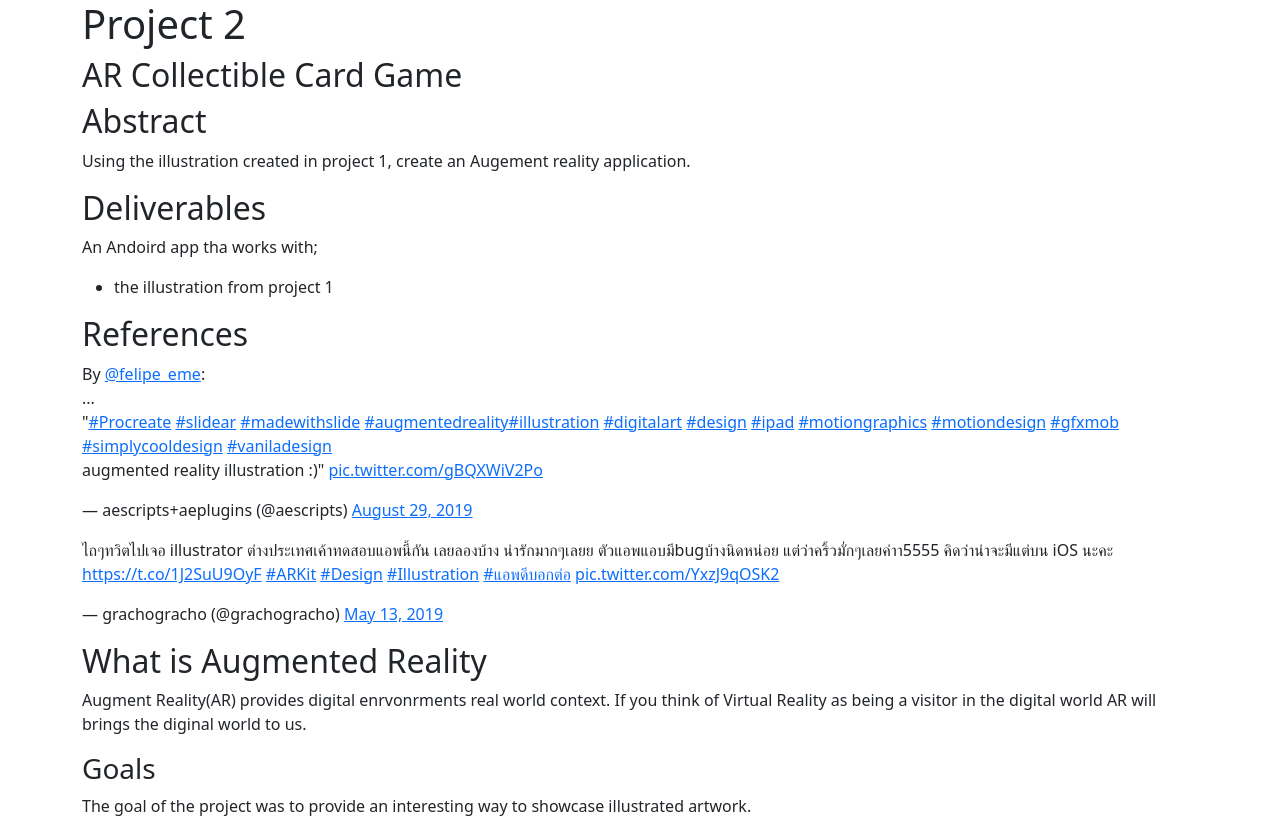
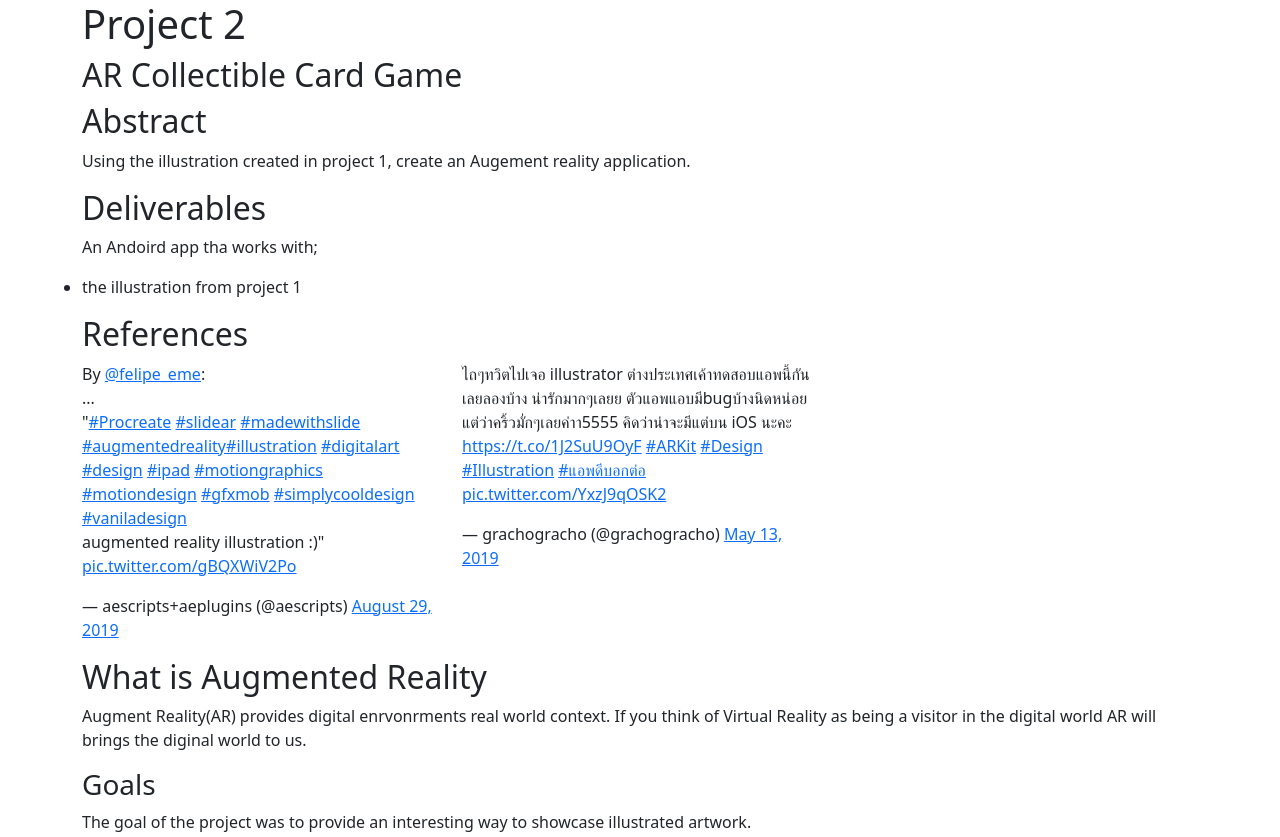
Before and after one commit to ThaDewey/MFA, a plain HTML site: page Spring2021/project2.html in a window 1280 px wide. Shown: the top 837 px of the page. Drawn offline with nearby package versions, Linux system fonts and the light colour scheme.

Commit message:
references

```diff
--- a/Spring2021/project2.html
+++ b/Spring2021/project2.html
@@ -10,6 +10,7 @@
 
 <body>
 <div class="container">
+  <div class="row">
     <h1>Project 2</h1>
     <h2>AR Collectible Card Game</h2>
     <h2>Abstract</h2>
@@ -19,21 +20,22 @@
     <ul>
       <li>the illustration from project 1</li>
     </ul>
-  <div class="row">
-    <h2>References</h2>
-    <blockquote class="twitter-tweet">
+  </div>
+  <div class="row" id="References">
+    <h2 class="col-12">References</h2>
+    <blockquote class="twitter-tweet col-4">
       <p lang="en" dir="ltr">By <a href="https://twitter.com/felipe_eme?ref_src=twsrc%5Etfw">@felipe_eme</a>:<br>
         ...<br>
         &quot;<a href="https://twitter.com/hashtag/Procreate?src=hash&amp;ref_src=twsrc%5Etfw">#Procreate</a> <a href="https://twitter.com/hashtag/slidear?src=hash&amp;ref_src=twsrc%5Etfw">#slidear</a> <a href="https://twitter.com/hashtag/madewithslide?src=hash&amp;ref_src=twsrc%5Etfw">#madewithslide</a> <a href="https://twitter.com/hashtag/augmentedreality?src=hash&amp;ref_src=twsrc%5Etfw">#augmentedreality</a><a href="https://twitter.com/hashtag/illustration?src=hash&amp;ref_src=twsrc%5Etfw">#illustration</a> <a href="https://twitter.com/hashtag/digitalart?src=hash&amp;ref_src=twsrc%5Etfw">#digitalart</a> <a href="https://twitter.com/hashtag/design?src=hash&amp;ref_src=twsrc%5Etfw">#design</a> <a href="https://twitter.com/hashtag/ipad?src=hash&amp;ref_src=twsrc%5Etfw">#ipad</a> <a href="https://twitter.com/hashtag/motiongraphics?src=hash&amp;ref_src=twsrc%5Etfw">#motiongraphics</a> <a href="https://twitter.com/hashtag/motiondesign?src=hash&amp;ref_src=twsrc%5Etfw">#motiondesign</a> <a href="https://twitter.com/hashtag/gfxmob?src=hash&amp;ref_src=twsrc%5Etfw">#gfxmob</a> <a href="https://twitter.com/hashtag/simplycooldesign?src=hash&amp;ref_src=twsrc%5Etfw">#simplycooldesign</a> <a href="https://twitter.com/hashtag/vaniladesign?src=hash&amp;ref_src=twsrc%5Etfw">#vaniladesign</a> <br>
         augmented reality illustration :)&quot; <a href="https://t.co/gBQXWiV2Po">pic.twitter.com/gBQXWiV2Po</a></p>
       &mdash; aescripts+aeplugins (@aescripts) <a href="https://twitter.com/aescripts/status/1167085808710508545?ref_src=twsrc%5Etfw">August 29, 2019</a></blockquote>
     <script async src="https://platform.twitter.com/widgets.js" charset="utf-8"></script>
-    <blockquote class="twitter-tweet">
+    <blockquote class="twitter-tweet col-4">
       <p lang="th" dir="ltr">ไถๆทวิตไปเจอ illustrator ต่างประเทศเค้าทดสอบแอพนี้กัน เลยลองบ้าง น่ารักมากๆเลยย ตัวแอพแอบมีbugบ้างนิดหน่อย แต่ว่าคริ้วมั่กๆเลยค่าา5555 คิดว่าน่าจะมีแต่บน iOS นะคะ <a href="https://t.co/1J2SuU9OyF">https://t.co/1J2SuU9OyF</a> <a href="https://twitter.com/hashtag/ARKit?src=hash&amp;ref_src=twsrc%5Etfw">#ARKit</a> <a href="https://twitter.com/hashtag/Design?src=hash&amp;ref_src=twsrc%5Etfw">#Design</a> <a href="https://twitter.com/hashtag/Illustration?src=hash&amp;ref_src=twsrc%5Etfw">#Illustration</a> <a href="https://twitter.com/hashtag/%E0%B9%81%E0%B8%AD%E0%B8%9E%E0%B8%94%E0%B8%B5%E0%B8%9A%E0%B8%AD%E0%B8%81%E0%B8%95%E0%B9%88%E0%B8%AD?src=hash&amp;ref_src=twsrc%5Etfw">#แอพดีบอกต่อ</a> <a href="https://t.co/YxzJ9qOSK2">pic.twitter.com/YxzJ9qOSK2</a></p>
       &mdash; grachogracho (@grachogracho) <a href="https://twitter.com/grachogracho/status/1127912470427791365?ref_src=twsrc%5Etfw">May 13, 2019</a></blockquote>
     <script async src="https://platform.twitter.com/widgets.js" charset="utf-8"></script>
   </div>
-  <div class="row">
+  <div class="row" id="WhatIs">
     <h2> What is Augmented Reality</h2>
     <p>Augment Reality(AR) provides digital enrvonrments real world context. If you think of Virtual Reality as being a visitor in the digital world AR will brings the diginal world to us.</p>
   </div>
```
Lines whose indentation alone changed are shown as unchanged.
